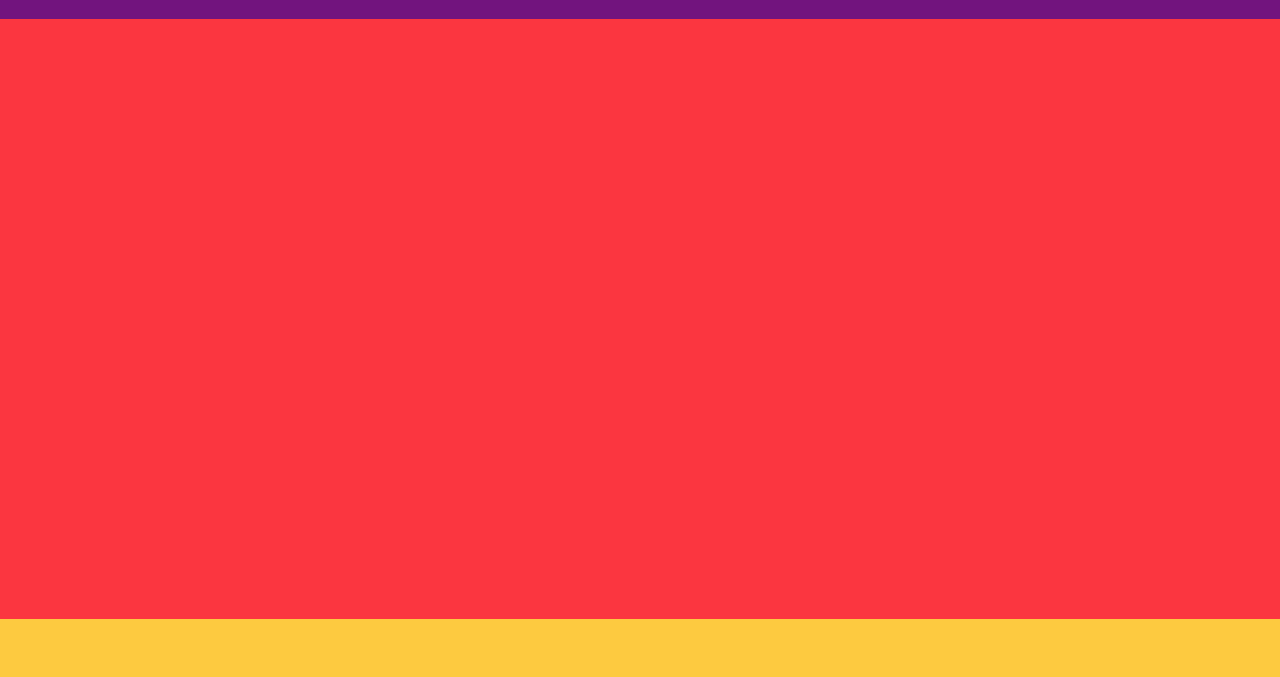
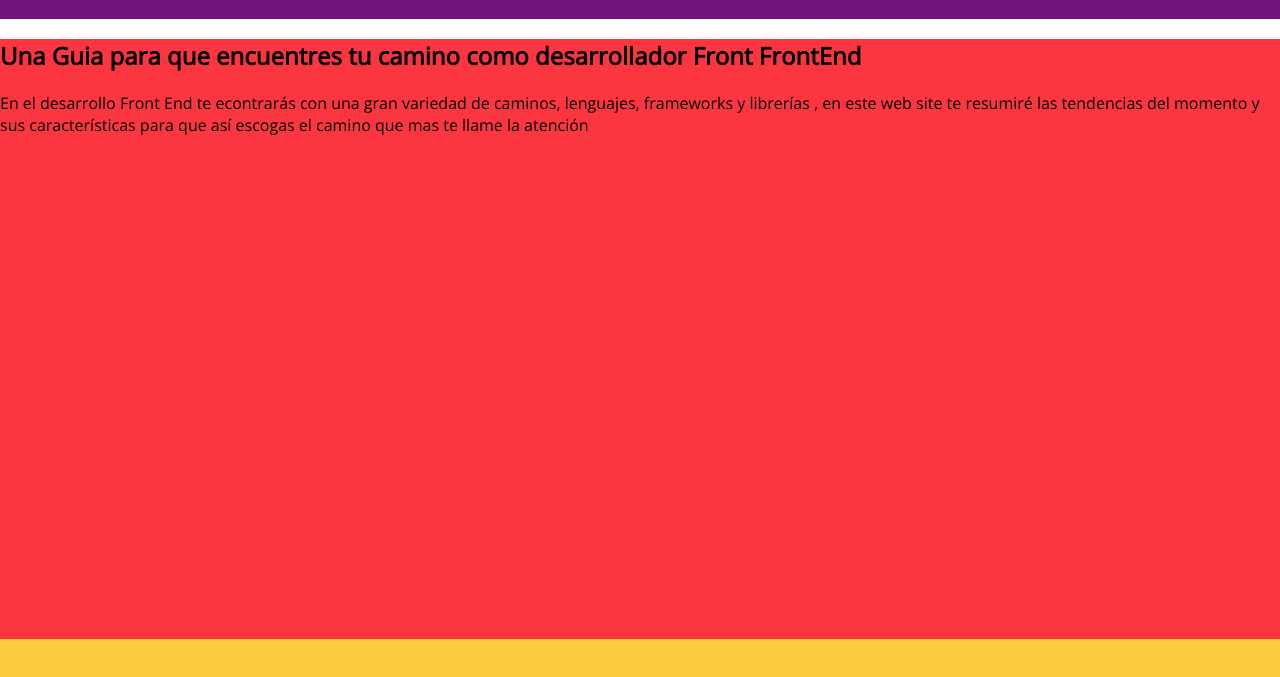
Before and after one commit to luismanuelvivas/FrontEnd-Guide, a website: page index.html in a window 1280 px wide. Shown: the part 81-758 px from the top of the page. Drawn offline with nearby package versions, Linux system fonts and the light colour scheme.

Commit message:
Section 1 Intro

```diff
--- a/index.html
+++ b/index.html
@@ -21,8 +21,11 @@
     </header>
 
     <section class="section1">
-        <aside class="aside"></aside>
-        <aside class="aside"></aside>
+        <h2>Una Guia para que encuentres tu camino como desarrollador Front FrontEnd</h2>
+        <p>En el desarrollo Front End te econtrarás con una gran variedad de caminos, lenguajes, frameworks y librerías
+            , en este web site te resumiré las tendencias del momento y sus características para que así escogas el camino que mas te llame
+            la atención
+        </p>
     </section>
 
     <section class="section2">
```
